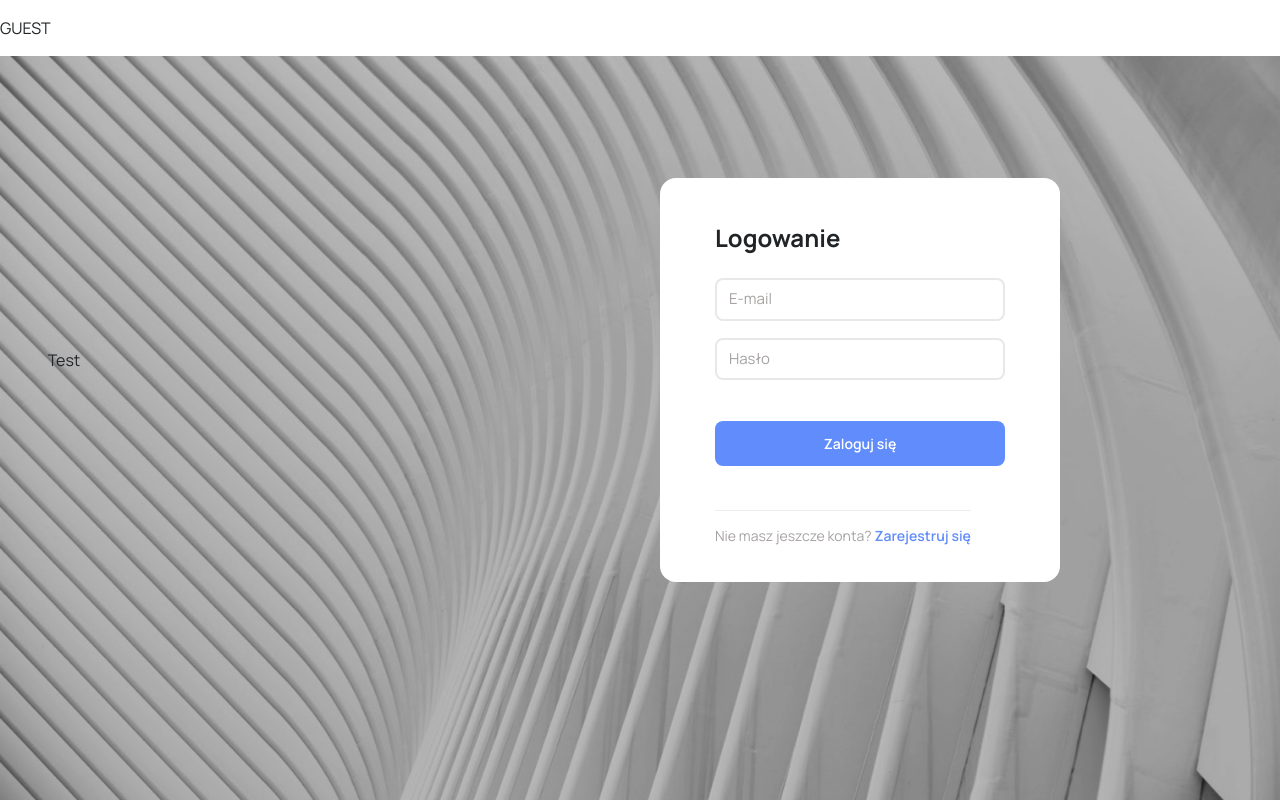
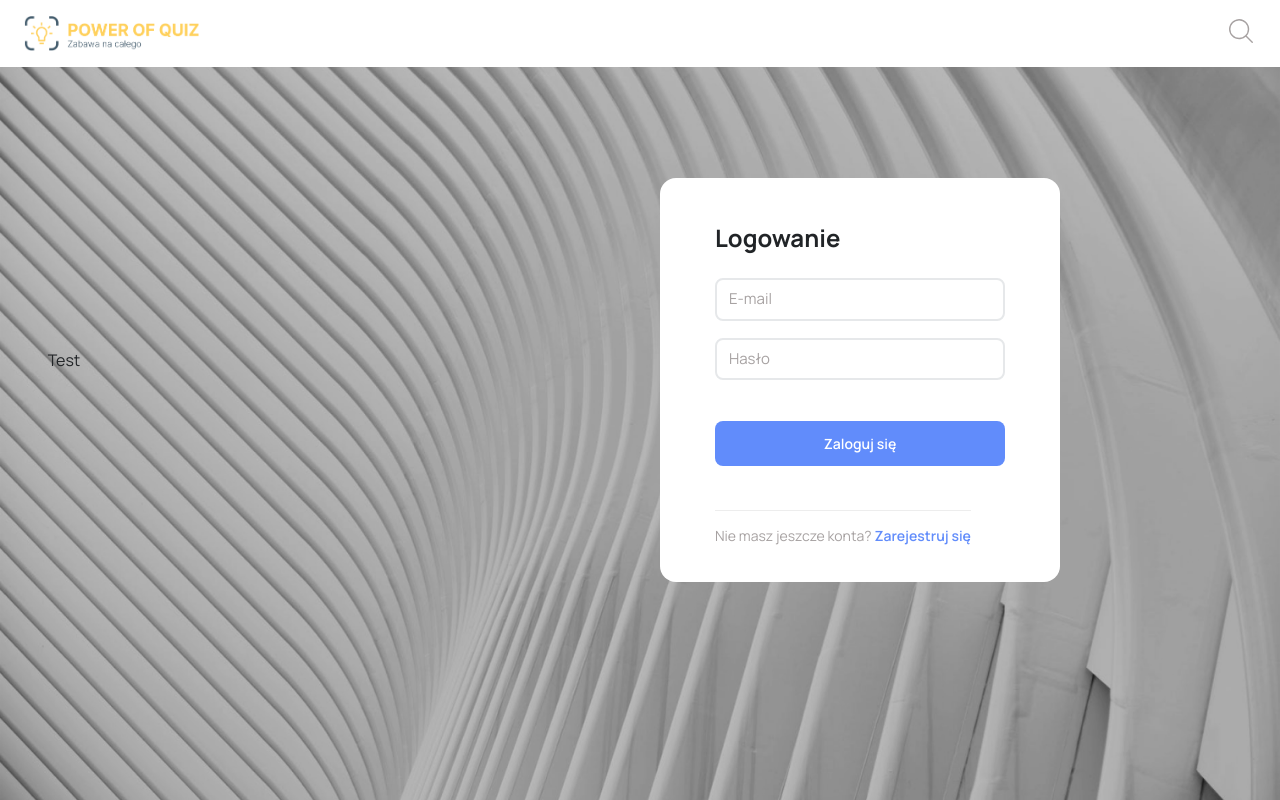
Before and after one commit to cyprianwaclaw/power-test, a Nuxt app: page /logowanie in a window 1280 px wide. Built offline with nearby package versions, Linux system fonts and the light colour scheme; no server answers.

Commit message:
testinfg login

```diff
--- a/app.vue
+++ b/app.vue
@@ -1,5 +1,5 @@
 <template>
-<div class="family click">
+<div class="family click page-background">
     <NuxtLayout name="app">
     <NuxtLoadingIndicator />
         <NuxtPage />
--- a/assets/style/_variables.scss
+++ b/assets/style/_variables.scss
@@ -3,7 +3,8 @@ $white:#ffffff;
 $text-gray: #a7a2a2;
 $input-border:#E6E8EA;
 $border:#EDEDED;
-$primary:#618CFB;
+$page-backgroud:#F1F8FF;
+$primary: #618CFB;
 $primary-hover:#6181d3;
 $success-backgrund:#e0eee4;
 $color-success: #21a67a;
--- a/assets/style/style.scss
+++ b/assets/style/style.scss
@@ -10,8 +10,16 @@
         user-select: none;
     }
 
+    .text-gray {
+        color: $text-gray
+    }
+
     .red {
         color: $color-error
+    }
+
+    .page-background {
+        background-color: $page-backgroud;
     }
 
     .family {
@@ -173,7 +181,7 @@
     @media only screen and (max-width: 520px) {
         .auth-background {
             padding-top: 90px;
-            background-color: rgb(244, 249, 251) !important;
+            background-color: $page-backgroud !important;
             position: absolute;
             height: 100%;
             z-index: 1;
@@ -207,6 +215,6 @@
     // .errorInput {
     //     color: $color-error;
     // }
-    .bg-color {
-        background-color: rgb(229, 229, 246);
-    }
+    // .bg-color {
+    //     background-color: rgb(229, 229, 246);
+    // }
--- a/components/Nav/Guest.vue
+++ b/components/Nav/Guest.vue
@@ -1,6 +1,22 @@
 <template>
-    <div class="py-4 sm:py-4 fixed w-full flex bg-white z-10">
-<p>GUEST</p>
+  <div class="py-3.5 px-6 sm:py-4 fixed w-full flex bg-white z-10">
+    <div class="flex justify-beetwen w-full">
+      <div class="flex w-full"><img src="@/assets/file/logo.png" class="size-logo" /></div>
+      <div><Icon name="ph:magnifying-glass-light" size="30" class="text-gray"/></div>
     </div>
+  </div>
 </template>
 <script setup lang="ts"></script>
+<style scoped>
+@media only screen and (max-width: 520px) {
+  .size-logo {
+    width: 175px;
+  }
+}
+
+@media only screen and (min-width: 520px) {
+  .size-logo {
+    width: 175px;
+  }
+}
+</style>
```
